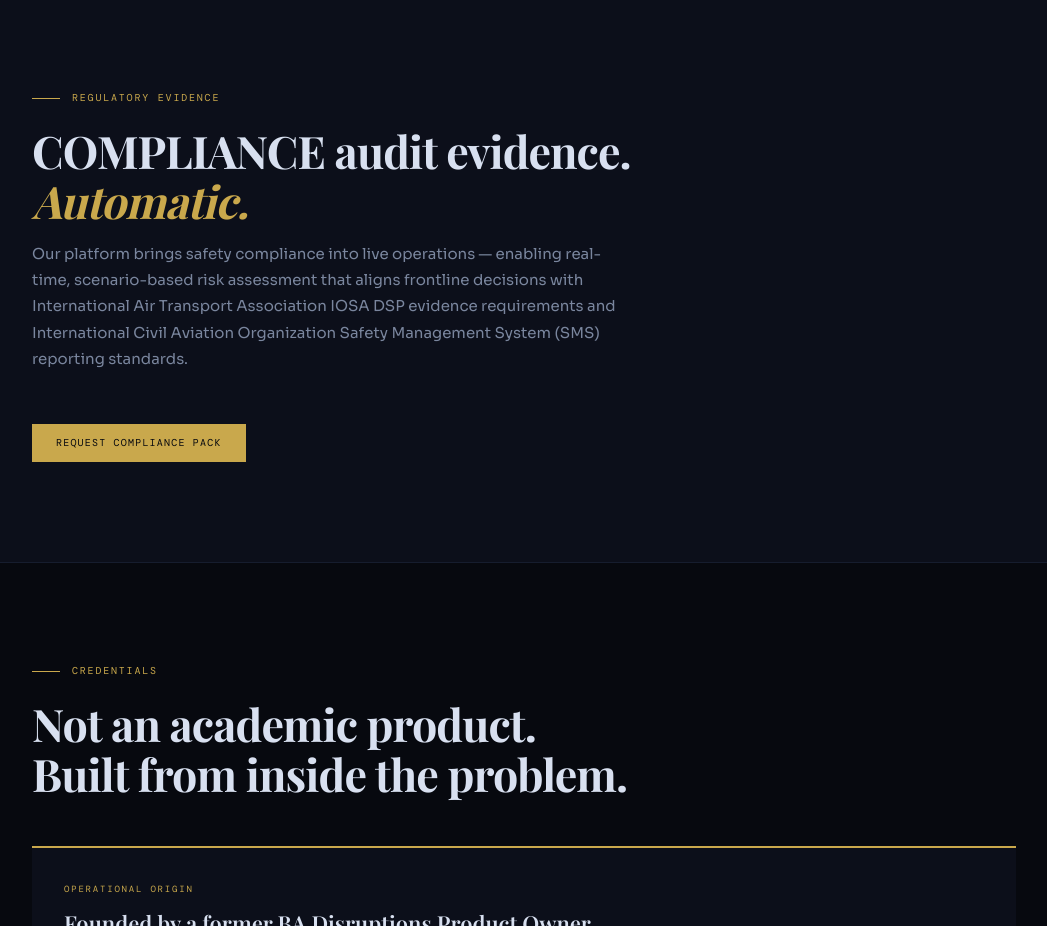
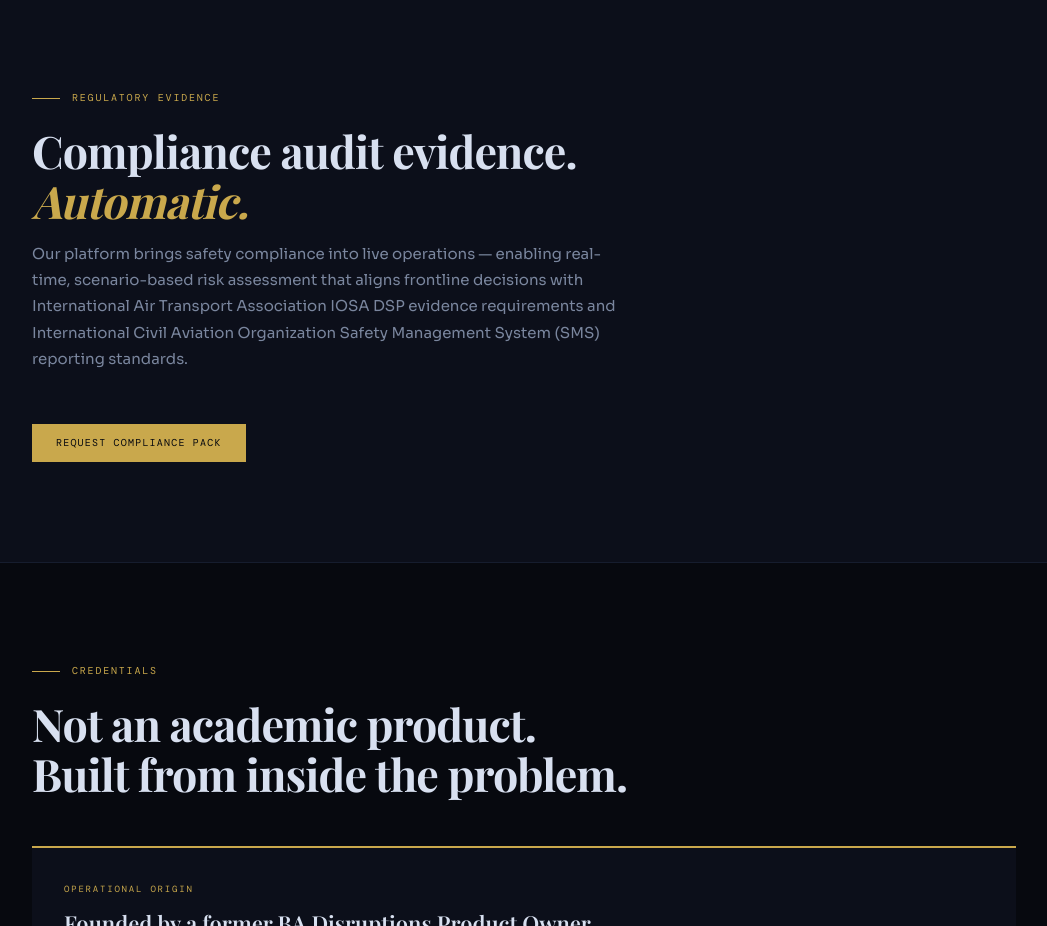
Before and after one commit to noahable/shephr, a plain HTML site: page index.html in a window 1280 px wide. Shown: the part 2740-3666 px from the top of the page, without its empty margins (116-1163 px from the left). Drawn offline with nearby package versions, Linux system fonts and the light colour scheme; a web font is replaced by a local one.

Commit message:
Update index.html
compliance small caps

```diff
--- a/index.html
+++ b/index.html
@@ -335,7 +335,7 @@
   <section id="regulatory" style="background:var(--surface);">
     <div class="container">
       <div class="eyebrow fu"><div class="eyebrow-line"></div>Regulatory Evidence</div>
-      <div class="section-title fu d1">COMPLIANCE audit evidence.<br><em>Automatic.</em></div>
+      <div class="section-title fu d1">Compliance audit evidence.<br><em>Automatic.</em></div>
       <div class="section-sub fu d2">Our platform brings safety compliance into live operations — enabling real-time, scenario-based risk assessment that aligns frontline decisions with International Air Transport Association IOSA DSP evidence requirements and International Civil Aviation Organization Safety Management System (SMS) reporting standards.</div>
       <div style="margin-top:32px;" class="fu d1">
         <a href="mailto:hello@shephr.io" style="font-family:var(--mono);font-size:10px;letter-spacing:.12em;text-transform:uppercase;color:var(--bg);background:var(--gold);padding:11px 24px;text-decoration:none;display:inline-block;">Request Compliance Pack</a>
```
